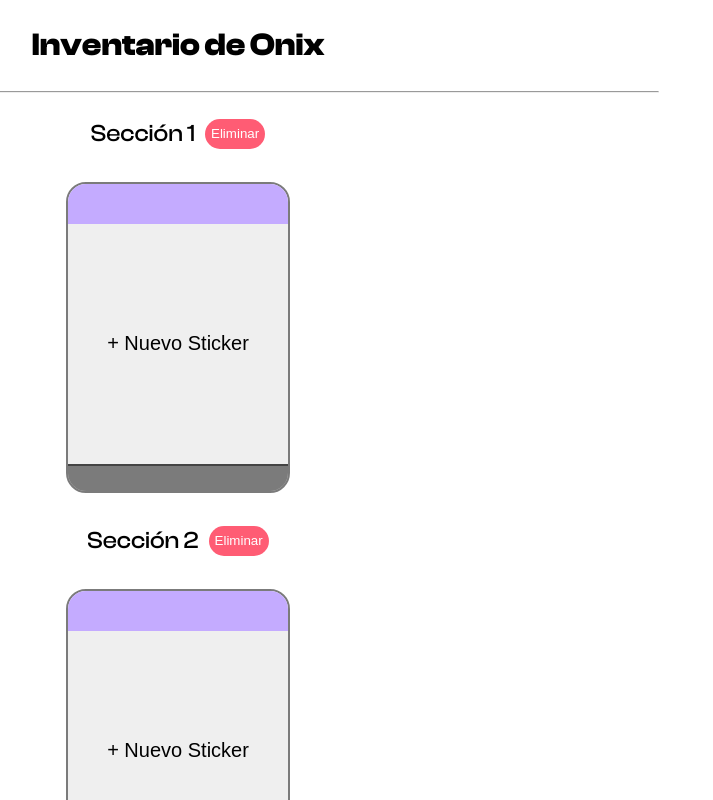
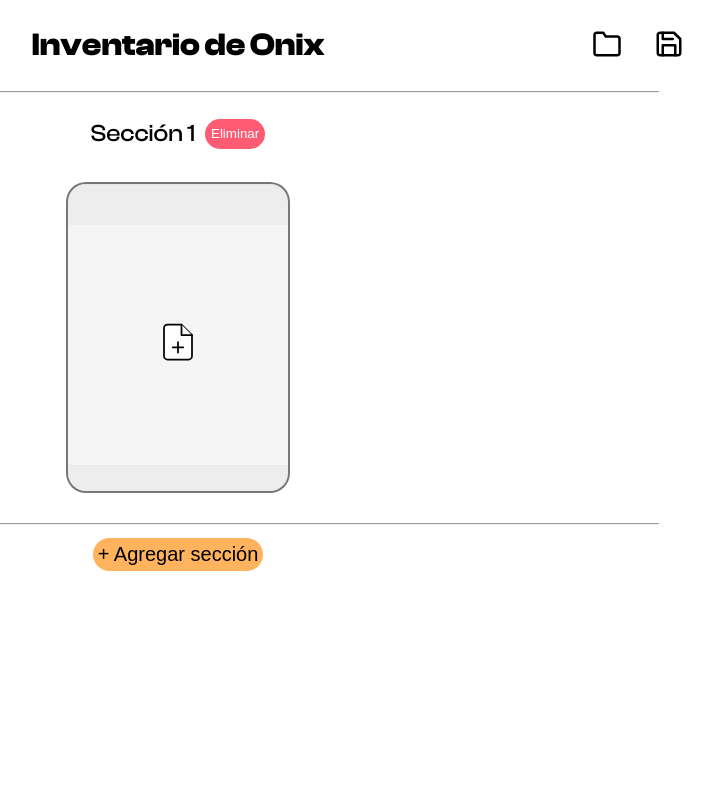
Before and after one commit to Rashkill/onix-inventario, a React (Vite) app: page / in a window 1280 px wide. Both pictures are taken after a click on the button "+ Agregar sección". Shown: the top 800 px of the page, without its empty margins (462-1175 px from the left). Built offline with nearby package versions, Linux system fonts and the light colour scheme.

Commit message:
Ahora se puede guardar y cargar archivos

```diff
--- a/package.json
+++ b/package.json
@@ -1,7 +1,7 @@
 {
   "name": "onix-inventario",
   "private": true,
-  "version": "0.0.0",
+  "version": "0.2.0",
   "type": "module",
   "scripts": {
     "dev": "vite",
@@ -19,6 +19,7 @@
     "@types/node": "^20.1.1",
     "@types/react": "^18.0.28",
     "@types/react-dom": "^18.0.11",
+    "@types/wicg-file-system-access": "^2020.9.6",
     "@typescript-eslint/eslint-plugin": "^5.57.1",
     "@typescript-eslint/parser": "^5.57.1",
     "@vitejs/plugin-react": "^4.0.0",
--- a/src/App.tsx
+++ b/src/App.tsx
@@ -1,13 +1,24 @@
-import { Fragment, useCallback, useState } from "react";
+import {
+  Fragment,
+  useCallback,
+  useEffect,
+  useMemo,
+  useRef,
+  useState,
+} from "react";
 import Card, { CardInfo } from "@/components/Card";
 import NewCard from "@/components/Card/NewCard";
+import SaveIcon from "@/assets/icons/SaveIcon";
+import FolderIcon from "@/assets/icons/FolderIcon";
 
 import "./app.scss";
+import { exportData } from "./utils/fileFunctions";
 
 type SectionType = { title?: string; cards: CardInfo[] };
 
 function App() {
-  const [sections, setSections] = useState<SectionType[]>([{ cards: [] }]);
+  const inputRef = useRef<HTMLInputElement | null>(null);
+  const [sections, setSections] = useState<SectionType[]>([]);
 
   const handleAddSection = useCallback(() => {
     sections.push({ title: `Sección ${sections.length + 1}`, cards: [] });
@@ -39,7 +50,7 @@ function App() {
   const handleAddCard = useCallback(
     (sectionIndex: number) => () => {
       sections[sectionIndex].cards.push({
-        name: `Sticker ${sections[sectionIndex].cards.length + 1}`,
+        name: `Elemento ${sections[sectionIndex].cards.length + 1}`,
         count: 0,
         reposition: 0,
       });
@@ -63,7 +74,7 @@ function App() {
 
   const handleRemoveCard = useCallback(
     (sectionIndex: number, cardIndex: number) => () => {
-      if (!confirm("Esto va a borrar todo el sticker, querés continuar?"))
+      if (!confirm("Esto va a borrar todo el elemento, querés continuar?"))
         return;
       sections[sectionIndex].cards.splice(cardIndex, 1);
       setSections([...sections]);
@@ -71,10 +82,66 @@ function App() {
     [sections]
   );
 
+  const handleSaveFile = async () => {
+    exportData(
+      sections,
+      `Inventario_Onix_${new Date().toLocaleDateString("es-AR", {
+        dateStyle: "short",
+      })}`
+    );
+  };
+
+  const handleLoadFile = (e: React.ChangeEvent<HTMLInputElement>) => {
+    if (!e.target.files?.[0]) return;
+    const fileReader = new FileReader();
+    fileReader.readAsText(e.target.files[0], "UTF-8");
+    fileReader.onload = (e) => {
+      const result = JSON.parse(
+        (e.target?.result as string) || "[]"
+      ) as Partial<SectionType>[];
+      console.log(result);
+      if (result.filter((s) => s.cards).length > 0)
+        setSections([...(result as SectionType[])]);
+    };
+  };
+
+  useEffect(() => {
+    const autoSave = localStorage.getItem("inv-auto-save");
+    if (autoSave) {
+      setSections([...JSON.parse(autoSave)]);
+    }
+  }, []);
+
+  useMemo(() => {
+    if (sections.length > 0)
+      localStorage.setItem("inv-auto-save", JSON.stringify(sections));
+  }, [sections]);
+
   return (
     <div className="app">
       <div className="header">
-        <h1>Inventario de Onix</h1>
+        <div className="content">
+          <h1>Inventario de Onix</h1>
+          <div className="actions">
+            <button
+              title="Cargar Archivo"
+              onClick={() => inputRef.current?.click()}
+            >
+              <input
+                hidden
+                accept="application/JSON"
+                ref={inputRef}
+                type="file"
+                onChange={handleLoadFile}
+                multiple={false}
+              />
+              <FolderIcon />
+            </button>
+            <button title="Guardar Archivo" onClick={handleSaveFile}>
+              <SaveIcon />
+            </button>
+          </div>
+        </div>
         <hr />
       </div>
       <br />
--- a/src/app.scss
+++ b/src/app.scss
@@ -12,6 +12,28 @@
     z-index: 999;
     background-color: white;
     width: 100%;
+    > .content {
+      display: flex;
+      justify-content: center;
+      align-items: center;
+      width: 100%;
+      > .actions {
+        position: absolute;
+        display: flex;
+        right: 10vw;
+        gap: 20px;
+        > button {
+          cursor: pointer;
+          appearance: none;
+          background-color: transparent;
+          border: none;
+        }
+        > button .icon {
+          width: 30px;
+          height: 30px;
+        }
+      }
+    }
     > hr {
       margin: 0;
     }
--- /dev/null
+++ b/src/assets/icons/FolderIcon.tsx
@@ -0,0 +1,18 @@
+import { SVGProps } from "react";
+const FolderIcon = (props: SVGProps<SVGSVGElement>) => (
+  <svg
+    width={24}
+    height={24}
+    viewBox="0 0 24 24"
+    fill="none"
+    stroke="currentColor"
+    strokeLinecap="round"
+    strokeLinejoin="round"
+    strokeWidth={2}
+    className="icon"
+    {...props}
+  >
+    <path d="M22 19a2 2 0 0 1-2 2H4a2 2 0 0 1-2-2V5a2 2 0 0 1 2-2h5l2 3h9a2 2 0 0 1 2 2z" />
+  </svg>
+);
+export default FolderIcon;
--- /dev/null
+++ b/src/assets/icons/NewIcon.tsx
@@ -0,0 +1,19 @@
+import { SVGProps } from "react";
+const NewIcon = (props: SVGProps<SVGSVGElement>) => (
+  <svg
+    width={24}
+    height={24}
+    viewBox="0 0 24 24"
+    fill="none"
+    stroke="currentColor"
+    strokeLinecap="round"
+    strokeLinejoin="round"
+    strokeWidth={2}
+    className="icon"
+    {...props}
+  >
+    <path d="M14 2H6a2 2 0 0 0-2 2v16a2 2 0 0 0 2 2h12a2 2 0 0 0 2-2V8z" />
+    <path d="M14 2v6h6M12 18v-6M9 15h6" />
+  </svg>
+);
+export default NewIcon;
--- /dev/null
+++ b/src/assets/icons/SaveIcon.tsx
@@ -0,0 +1,19 @@
+import { SVGProps } from "react";
+const SaveIcon = (props: SVGProps<SVGSVGElement>) => (
+  <svg
+    width={24}
+    height={24}
+    viewBox="0 0 24 24"
+    fill="none"
+    stroke="currentColor"
+    strokeLinecap="round"
+    strokeLinejoin="round"
+    strokeWidth={2}
+    className="icon"
+    {...props}
+  >
+    <path d="M19 21H5a2 2 0 0 1-2-2V5a2 2 0 0 1 2-2h11l5 5v11a2 2 0 0 1-2 2z" />
+    <path d="M17 21v-8H7v8M7 3v5h8" />
+  </svg>
+);
+export default SaveIcon;
--- a/src/components/Card/NewCard.tsx
+++ b/src/components/Card/NewCard.tsx
@@ -1,12 +1,24 @@
 import React from "react";
+import NewIcon from "@/assets/icons/NewIcon";
 import "./card.scss";
 
 const NewCard: React.FC<{ onClick?: () => void }> = ({ onClick }) => {
   return (
-    <div className="card">
+    <div className="new card">
       <div className="card-name" />
-      <button className="new-sticker" onClick={onClick}>
-        + Nuevo Sticker
+      <button
+        className="new-element"
+        onClick={onClick}
+        title="Agregar nuevo elemento"
+      >
+        <NewIcon
+          width={42}
+          height={42}
+          fill="white"
+          stroke="black"
+          strokeWidth="1"
+          strokeLinejoin="round"
+        />
       </button>
       <div className="card-info" />
     </div>
--- a/src/components/Card/card.scss
+++ b/src/components/Card/card.scss
@@ -6,6 +6,7 @@
 
   border-radius: 20px;
   border: 2px solid #20202096;
+  background-color: #d3d3d33b;
   margin: 10px;
   text-shadow: 2px 0 #fff, -2px 0 #fff, 0 2px #fff, 0 -2px #fff, 1px 1px #fff,
     -1px -1px #fff, 1px -1px #fff, -1px 1px #fff;
@@ -54,18 +55,12 @@
       drop-shadow(0 0 1px white) drop-shadow(0 0 1px white)
       drop-shadow(0 0 1px white) drop-shadow(0 0 1px white)
       drop-shadow(0 0 1px white) drop-shadow(0 0 1px white)
-      drop-shadow(0 0 1px white) drop-shadow(0 0 2px rgba(0, 0, 0, 0.548));
+      drop-shadow(0 0 1px white) drop-shadow(0 0 1px rgb(0, 0, 0));
     &:hover {
       transform: scale(1.1) rotate(8deg);
-      filter: drop-shadow(0 0 1px white) drop-shadow(0 0 1px white)
-        drop-shadow(0 0 1px white) drop-shadow(0 0 1px white)
-        drop-shadow(0 0 1px white) drop-shadow(0 0 1px white)
-        drop-shadow(0 0 1px white) drop-shadow(0 0 1px white)
-        drop-shadow(0 0 1px white) drop-shadow(0 0 1px white)
-        drop-shadow(0 0 1px white) drop-shadow(0 0 4px rgba(0, 0, 0, 0.548));
     }
   }
-  .new-sticker,
+  .new-element,
   .new-img {
     cursor: pointer;
 
@@ -75,6 +70,7 @@
     appearance: none;
     outline: none;
     border: none;
+    background-color: transparent;
 
     &.new-img {
       object-fit: contain;
@@ -117,4 +113,11 @@
       }
     }
   }
+  &.new {
+    .card-info,
+    .card-name {
+      background-color: #d3d3d33b;
+      border-top: 1px #d3d3d33b solid;
+    }
+  }
 }
--- a/src/components/Card/index.tsx
+++ b/src/components/Card/index.tsx
@@ -1,9 +1,9 @@
 import React, { useCallback, useRef, useState } from "react";
 import Sticker from "@/assets/logo.png";
+import Spinner from "@/components/Spinner";
 
 import { fileToBase64 } from "@/utils/fileFunctions";
 import "./card.scss";
-import Spinner from "@/components/Spinner";
 
 export type CardInfo = {
   count: number;
@@ -20,7 +20,7 @@ const Card: React.FC<{
   data = {
     count: 0,
     reposition: 0,
-    name: "Nuevo Sticker",
+    name: "Nuevo Elemento",
   },
   onChange,
   onClickRemove,
@@ -36,7 +36,7 @@ const Card: React.FC<{
       }
       setLoading(false);
     },
-    []
+    [onChange]
   );
 
   return (
@@ -66,7 +66,7 @@ const Card: React.FC<{
       <img
         style={{ display: loading ? "none" : "flex" }}
         title={data.name}
-        alt="sticker"
+        alt="element"
         onClick={() => inputRef.current?.click()}
         src={data.img || Sticker}
         className={data.img ? "card-img" : "new-img"}
--- a/src/utils/fileFunctions.ts
+++ b/src/utils/fileFunctions.ts
@@ -79,3 +79,20 @@ function cropImageFromCanvas(ctx: CanvasRenderingContext2D) {
 
   return canvas;
 }
+
+export const exportData = async (data: unknown, name: string) => {
+  const handle = await showSaveFilePicker({
+    suggestedName: name,
+    types: [
+      {
+        description: "JSON File",
+        accept: { "application/JSON": [".json"] },
+      },
+    ],
+  });
+  const blob = new Blob([JSON.stringify(data)]);
+
+  const writableStream = await handle.createWritable();
+  await writableStream.write(blob);
+  await writableStream.close();
+};
```
Also changed, not shown: 1 other file (tests, documents, lock files or other folders).
